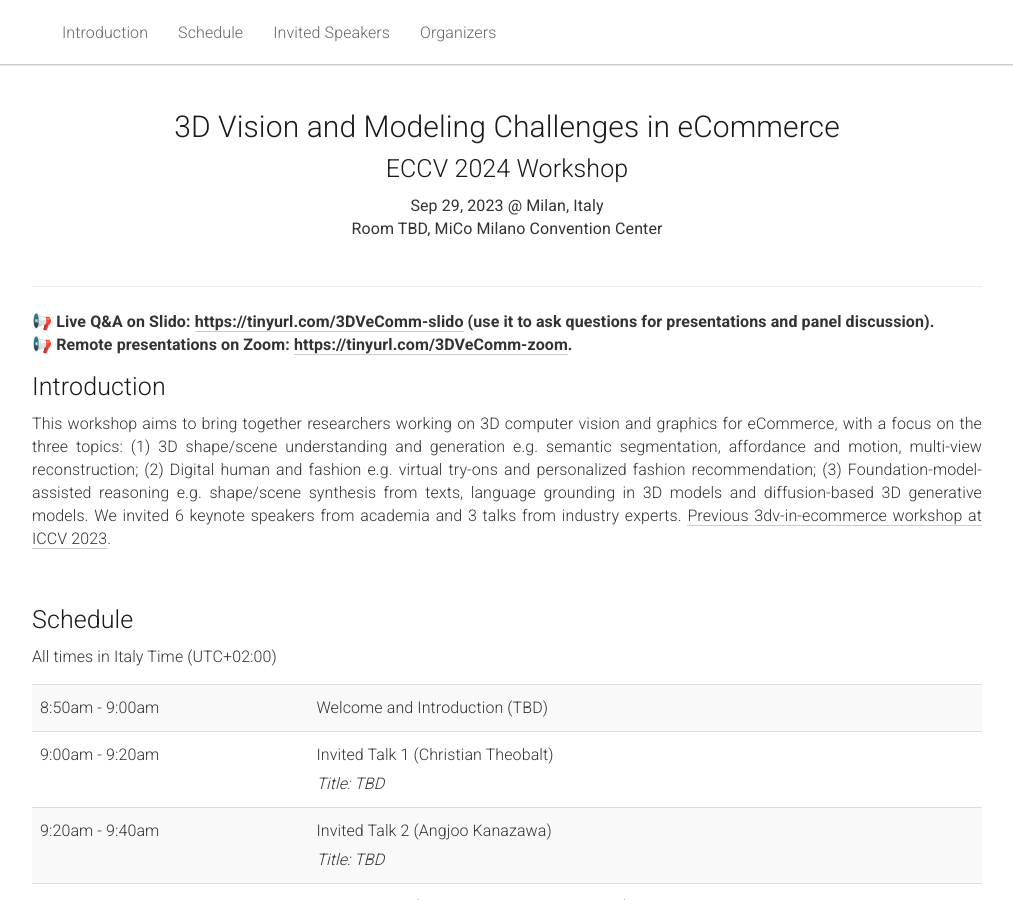
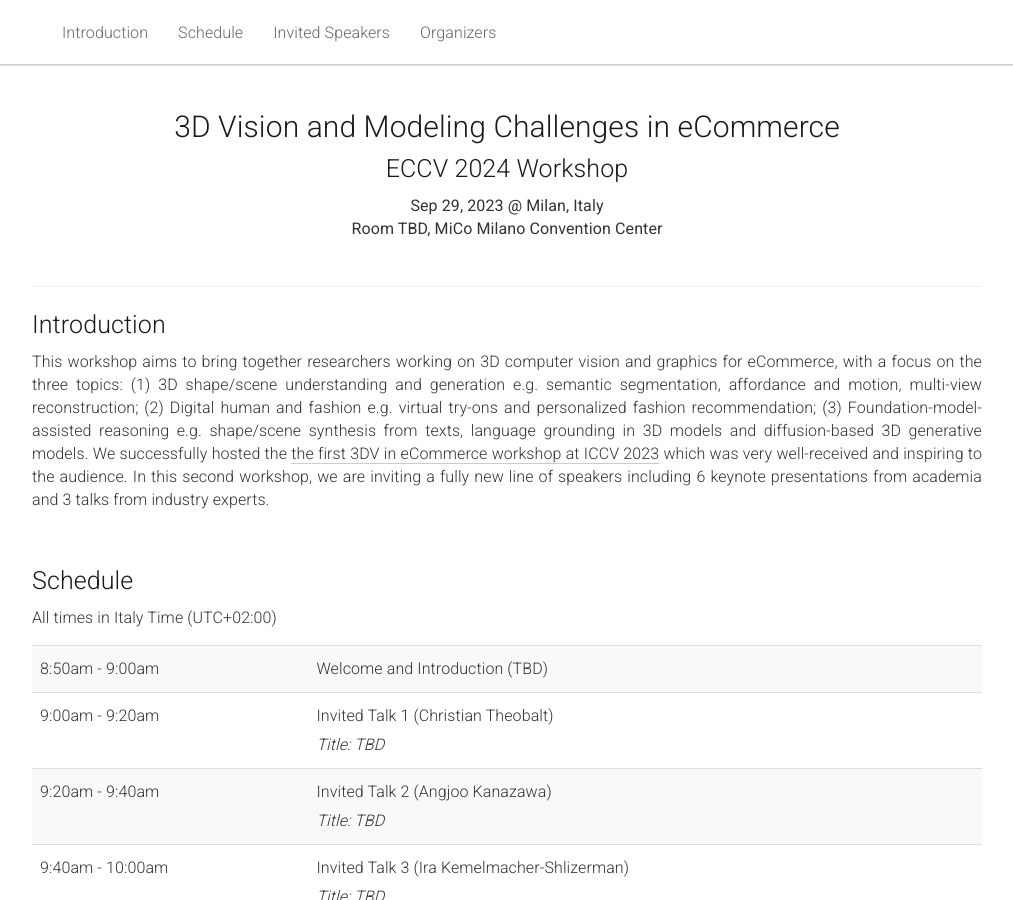
Before and after one commit to 3dv-in-ecommerce/3dv-in-ecommerce.github.io, a Jekyll site: the page built from _pages/home.md, in a window 1280 px wide and 900 px high. Shown: the whole window, without its empty margins (133-1146 px from the left). Built offline with Jekyll 4.4.1, drawn with Linux system fonts in a browser that asks for light colours.

Commit message:
Signed-off-by: FENGGENYU <916931002@qq.com>

```diff
--- a/_pages/home.md
+++ b/_pages/home.md
@@ -26,8 +26,8 @@
 <hr>
 
 <!--<b>📢 Calling all researchers and enthusiasts! 🚀 Join our thrilling fine-grained 3D part labeling challenge built on the Amazon Berkeley Objects (ABO) Dataset: <a href="https://eval.ai/web/challenges/challenge-page/2027/overview" target="_blank">https://eval.ai/web/challenges/challenge-page/2027/overview</a>.</b>-->
-<b>📢 Live Q&A on Slido: <a href="https://app.sli.do/event/iYUGKVgj6AVdjGhY5dzvAd" target="_blank">https://tinyurl.com/3DVeComm-slido</a> (use it to ask questions for presentations and panel discussion).</b> <br/>
-<b>📢 Remote presentations on Zoom: <a href="https://sfu.zoom.us/j/82710628380?pwd=OQaJJGWXuRr7IYakyPd8k6Em6iUAeg.1" target="_blank">https://tinyurl.com/3DVeComm-zoom</a>.</b>
+<!-- <b>📢 Live Q&A on Slido: <a href="https://app.sli.do/event/iYUGKVgj6AVdjGhY5dzvAd" target="_blank">https://tinyurl.com/3DVeComm-slido</a> (use it to ask questions for presentations and panel discussion).</b> <br/>
+<b>📢 Remote presentations on Zoom: <a href="https://sfu.zoom.us/j/82710628380?pwd=OQaJJGWXuRr7IYakyPd8k6Em6iUAeg.1" target="_blank">https://tinyurl.com/3DVeComm-zoom</a>.</b> -->
 
 
 <!-- <b>Join live stream <a href="https://live.allintheloop.net/Agenda/ortra/ortraECCV2022/View_agenda/236653">here</a> (ECCV registration required).</b>
@@ -50,8 +50,7 @@
       This workshop aims to bring together researchers working on 3D computer vision and graphics for eCommerce, with a focus on the three topics:
       (1) 3D shape/scene understanding and generation e.g. semantic segmentation, affordance and motion, multi-view reconstruction;
       (2) Digital human and fashion e.g. virtual try-ons and personalized fashion recommendation;
-      (3) Foundation-model-assisted reasoning e.g. shape/scene synthesis from texts, language grounding in 3D models and diffusion-based 3D generative models.
-      We invited 6 keynote speakers from academia and 3 talks from industry experts. <a href="/iccv2023/">Previous 3dv-in-ecommerce workshop at ICCV 2023</a>.
+      (3) Foundation-model-assisted reasoning e.g. shape/scene synthesis from texts, language grounding in 3D models and diffusion-based 3D generative models. We successfully hosted the <a href="/iccv2023/">the first 3DV in eCommerce workshop at ICCV 2023</a> which was very well-received and inspiring to the audience. In this second workshop, we are inviting a fully new line of speakers including 6 keynote presentations from academia and 3 talks from industry experts.
      <!--This workshop aims to bring together researchers working on generative models of 3D shapes and scenes with researchers and practitioners who use these generative models in a variety of research areas. For our purposes, we define "generative model" to include methods that synthesize geometry unconditionally as well as from sensory inputs (e.g. images), language, or other high-level specifications. Vision tasks that can benefit from such models include scene classification and segmentation, 3D reconstruction, human activity recognition, robotic visual navigation, question answering, and more.-->
     </p>
   </div>
```
